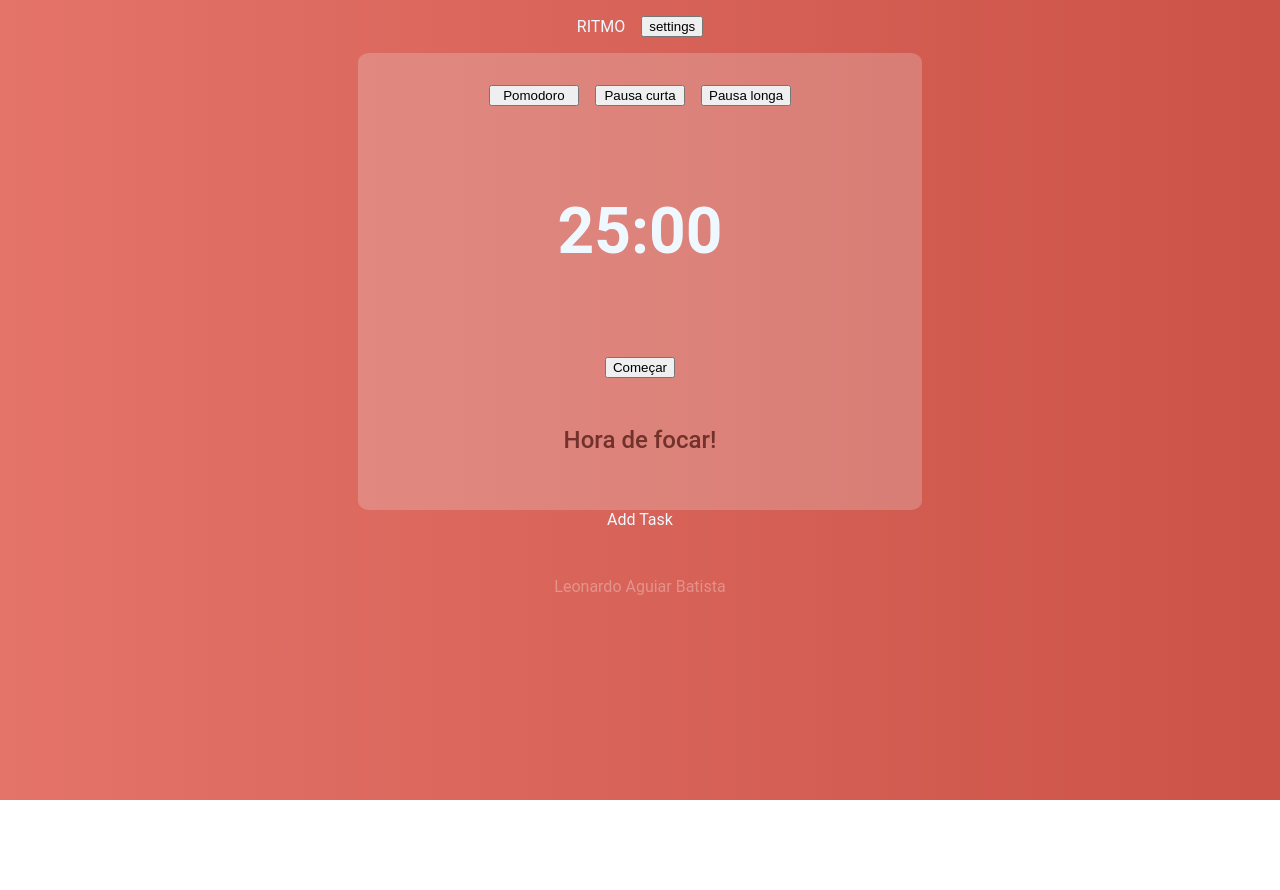
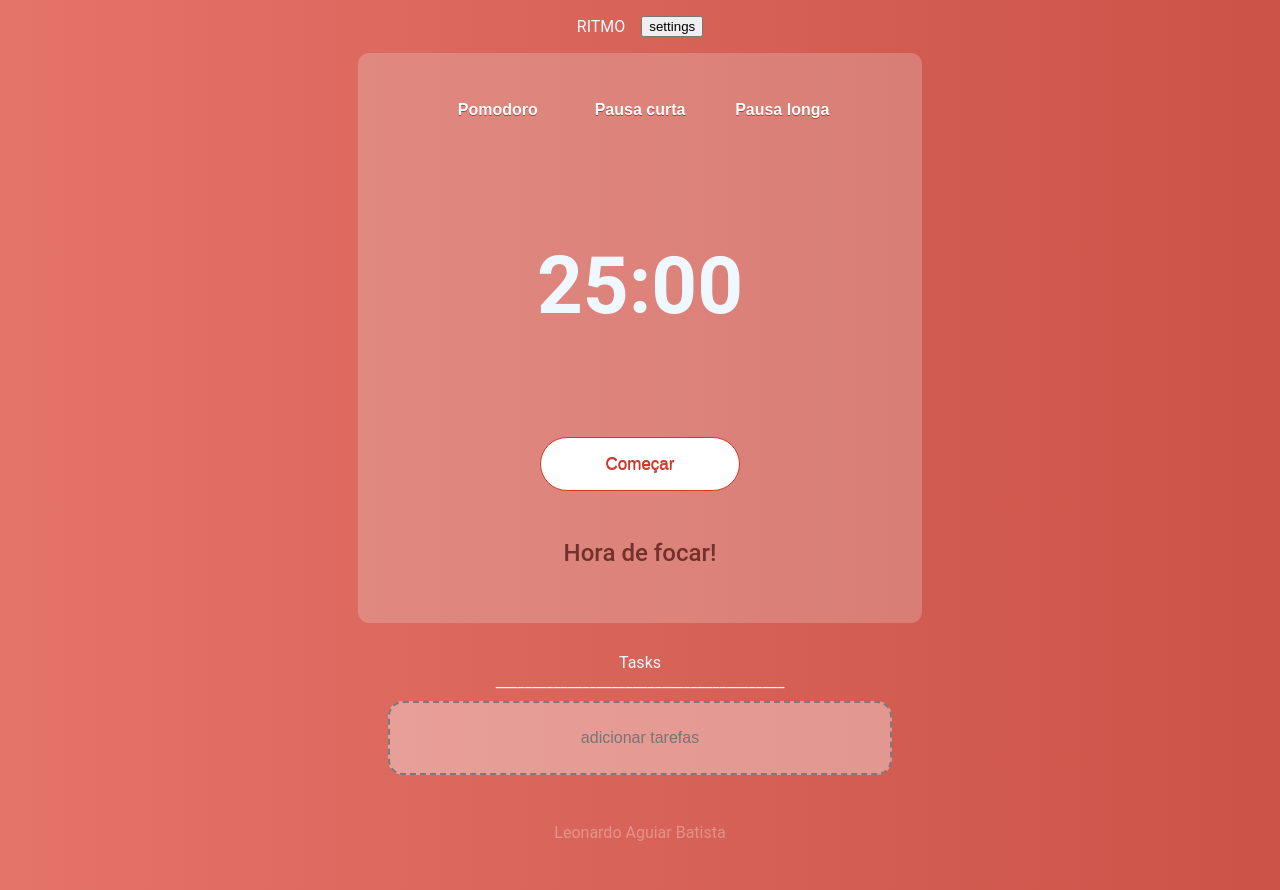
Before and after one commit to leoaguiar995/RITMO, a plain HTML site: page index.html in a window 1280 px wide. Before the commit the page ends 800 px from the top, so only its background shows below. Drawn offline with Linux system fonts and the light colour scheme.

Commit message:
V 1.0
Adicionado Parte de Tasks (nao funcional)

Alteração no design dos botoes e pequenos erros.

```diff
--- a/index.html
+++ b/index.html
@@ -16,9 +16,9 @@
     <div id="center">
 
         <div id="options">
-            <button id="pomodoro">Pomodoro</button>
-            <button id="shortpause">Pausa curta</button>
-            <button id="longpause">Pausa longa</button>
+            <button class="option-btn" id="pomodoro">Pomodoro</button>
+            <button class="option-btn" id="shortpause">Pausa curta</button>
+            <button class="option-btn" id="longpause">Pausa longa</button>
         </div>
 
         <div id="time">
@@ -35,7 +35,11 @@
     </div>
 
     <div id="tasks">
-        Add Task
+        Tasks <br>
+        ________________________________________
+        <div id="inputtasks">
+            <input type="text" type="inputTask" placeholder="adicionar tarefas">
+        </div>
     </div>
 
     <footer>
--- a/script.js
+++ b/script.js
@@ -40,4 +40,14 @@ function startorpause(){
     }
 }
 
+const optionButtons = document.querySelectorAll('.option-btn')
+
+optionButtons.forEach(button => {
+    button.addEventListener('click', () => {
+        optionButtons.forEach(btn => btn.classList.remove('selected'));
+        button.classList.add('selected')
+    });
+});
+
+
 comecarcontar.addEventListener("click", startorpause)
--- a/styles.css
+++ b/styles.css
@@ -41,6 +41,29 @@ footer{
     padding: 2rem;
 }
 
+.option-btn{
+    background-color:transparent;
+	border: none;
+	display:inline-block;
+	cursor:pointer;
+	color:#ffffff;
+    border-radius: 20px;
+    font-weight:bold;
+	font-size:1rem;
+	padding:16px;
+    width: auto;
+	text-decoration:none;
+	text-shadow:0px 1px 0px #b23e35;
+}
+
+.option-btn:hover{
+    background-color: #ffffff2c;
+}
+
+.selected{
+    background-color: #ffffff77;
+}
+
 #options{
     display: grid;
     grid-template-columns: repeat(3, 1fr);
@@ -49,7 +72,7 @@ footer{
 }
 
 #time p{
-    font-size: 4rem;
+    font-size: 5rem;
     font-weight: bold;
 }
 
@@ -58,3 +81,45 @@ footer{
     color: #72312b;
     font-weight: 500;
 }
+
+#comecarcontar{
+    background-color:#FFF;
+	border-radius:28px;
+    width: 200px;
+	border:1px solid #d83526;
+	display:inline-block;
+	cursor:pointer;
+	color:#d83526;
+	font-size:17px;
+	padding:16px 31px;
+	text-decoration:none;
+	text-shadow:0px 1px 0px #b23e35;
+}
+
+#tasks {
+    display: flex;
+    flex-direction: column;
+    align-items: center;
+    text-align: center;
+    margin-top: 30px;
+}
+
+#inputtasks input {
+    width: 400px;
+    height: 50px;
+    padding: 10px 50px;
+    color: #000000d7;
+    margin-top: 10px;
+    border: 2px dashed #7a7a7a;
+    border-radius: 15px;
+    font-size: 16px;
+    text-align: center;
+    outline: none;
+    transition: background-color 0.3s, border-color 0.3s;
+    background-color: #fcfcfc5e;
+}
+
+#inputtasks input:focus {
+    background-color: rgba(255, 255, 255, 0.7); /* Menos transparente ao focar */
+    border-color: #5e5e5e;
+}
```
